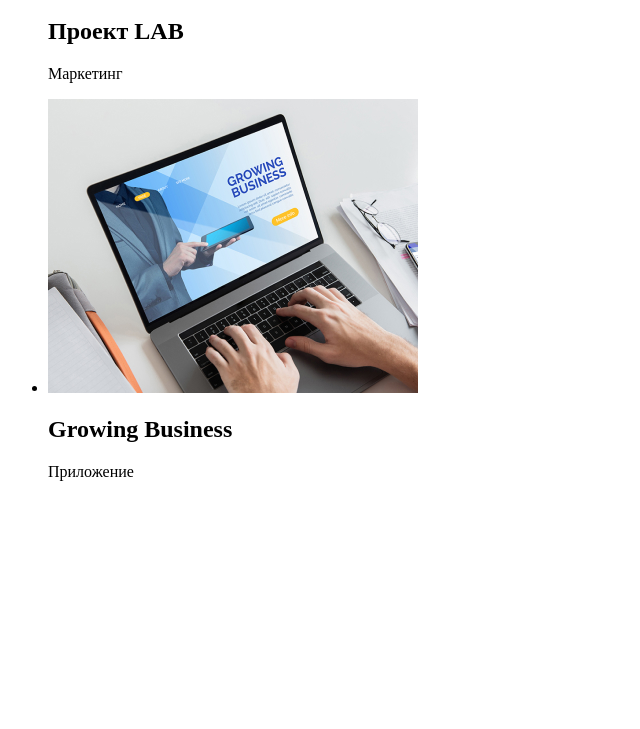
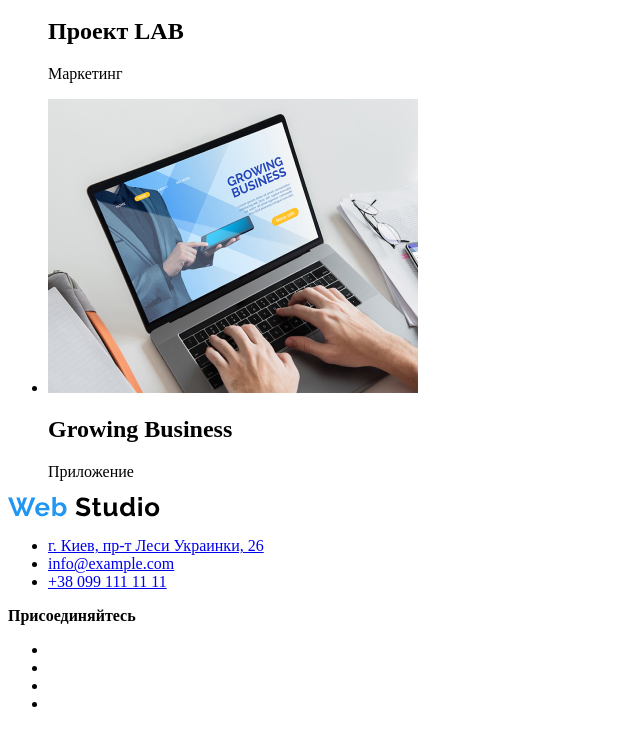
Before and after one commit to ValeriiMatviienko/goit-markup-hw-02, a plain HTML site: page portfolio.html in a window 1280 px wide. Shown: the part 3383-4112 px from the top of the page, without its empty margins (0-640 px from the left). Before the commit the page ends 3880 px from the top, so only its background shows below. Drawn offline with Linux system fonts and the light colour scheme.

Commit message:
Добавляет футер

```diff
--- a/portfolio.html
+++ b/portfolio.html
@@ -145,5 +145,27 @@
         </ul>
       </section>
     </main>
+
+    <footer>
+      <a href=""><img src="./images/logo.svg" alt="Логотип компании" /></a>
+
+      <ul>
+        <li>
+          <a href="https://goo.gl/maps/AK2g4CB96HyjoU2Z7" target="_blank"
+            >г. Киев, пр-т Леси Украинки, 26</a
+          >
+        </li>
+        <li><a href="mailto:info@example.com">info@example.com</a></li>
+        <li><a href="tel:+380991111111">+38 099 111 11 11</a></li>
+      </ul>
+
+      <b>Присоединяйтесь</b>
+      <ul>
+        <li><a href="" aria-label="Instagram icon"></a></li>
+        <li><a href="" aria-label="Twitter icon"></a></li>
+        <li><a href="" aria-label="Facebook icon"></a></li>
+        <li><a href="" aria-label="Linkedin icon"></a></li>
+      </ul>
+    </footer>
   </body>
 </html>
```
